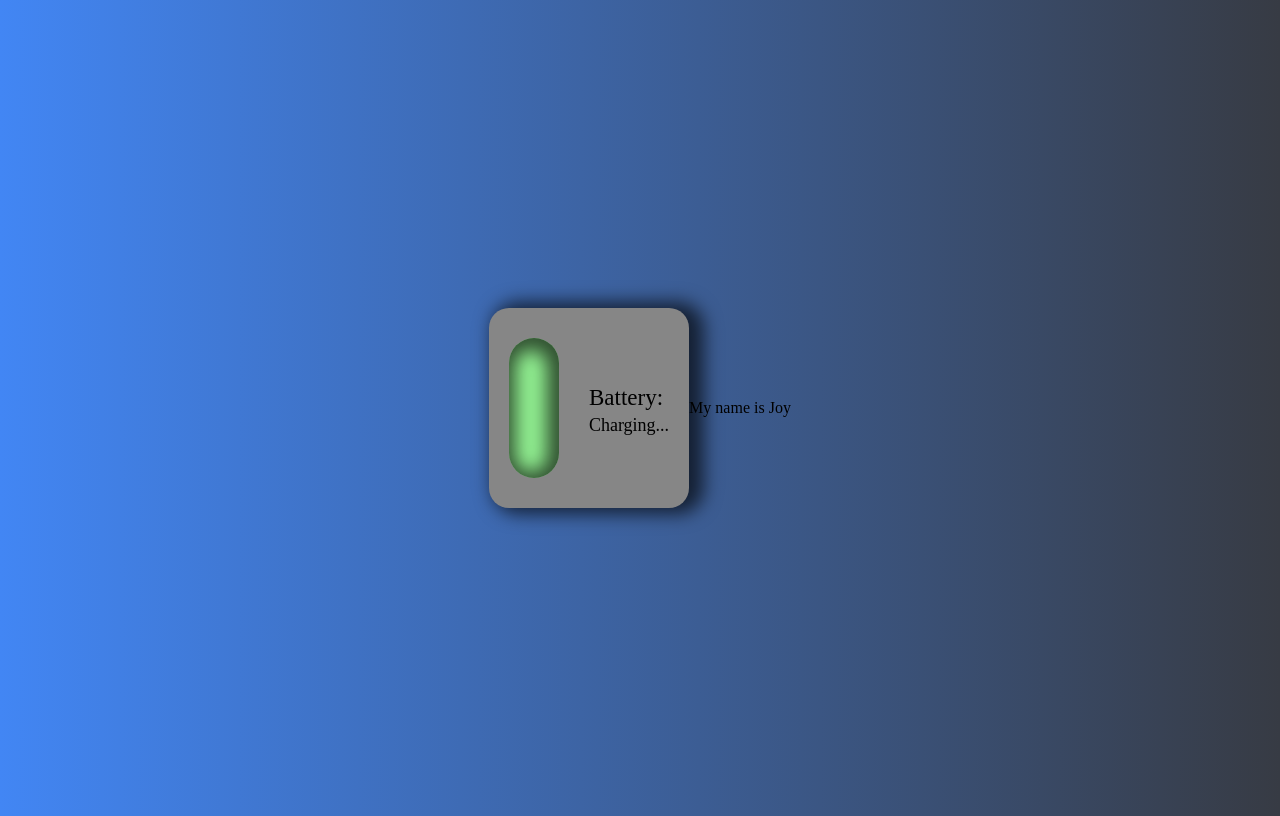
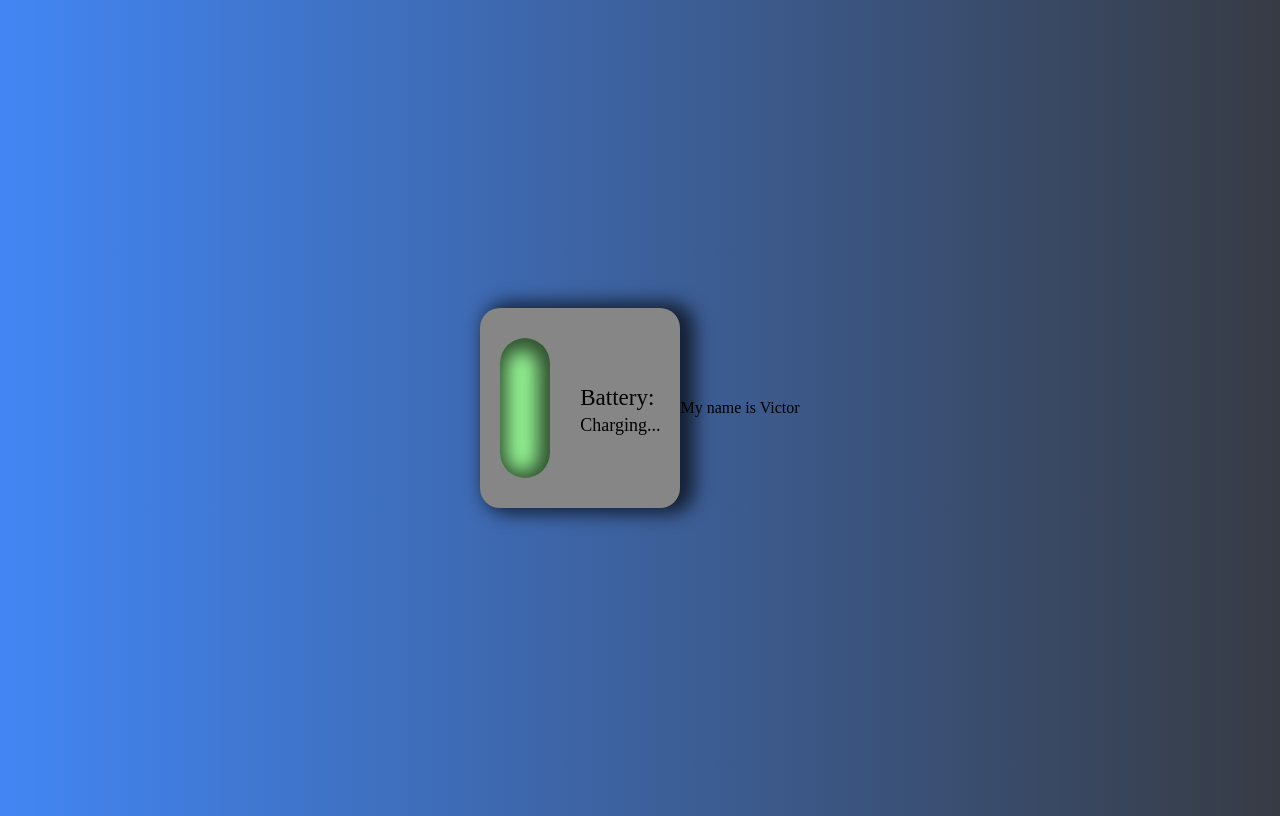
Before and after one commit to Realestjoy/DETECT-DEVICE-BATTERY, a plain HTML site: page index.html in a window 1280 px wide. Drawn offline with Linux system fonts and the light colour scheme.

Commit message:
Updated name

```diff
--- a/index.html
+++ b/index.html
@@ -15,7 +15,7 @@
         <p class="battery-status">Charging...</p>
       </div>
     </div>
-    <p>My name is Joy</p>
+    <p>My name is Victor</p>
     <script src="script.js"></script>
   </body>
 </html>
```
